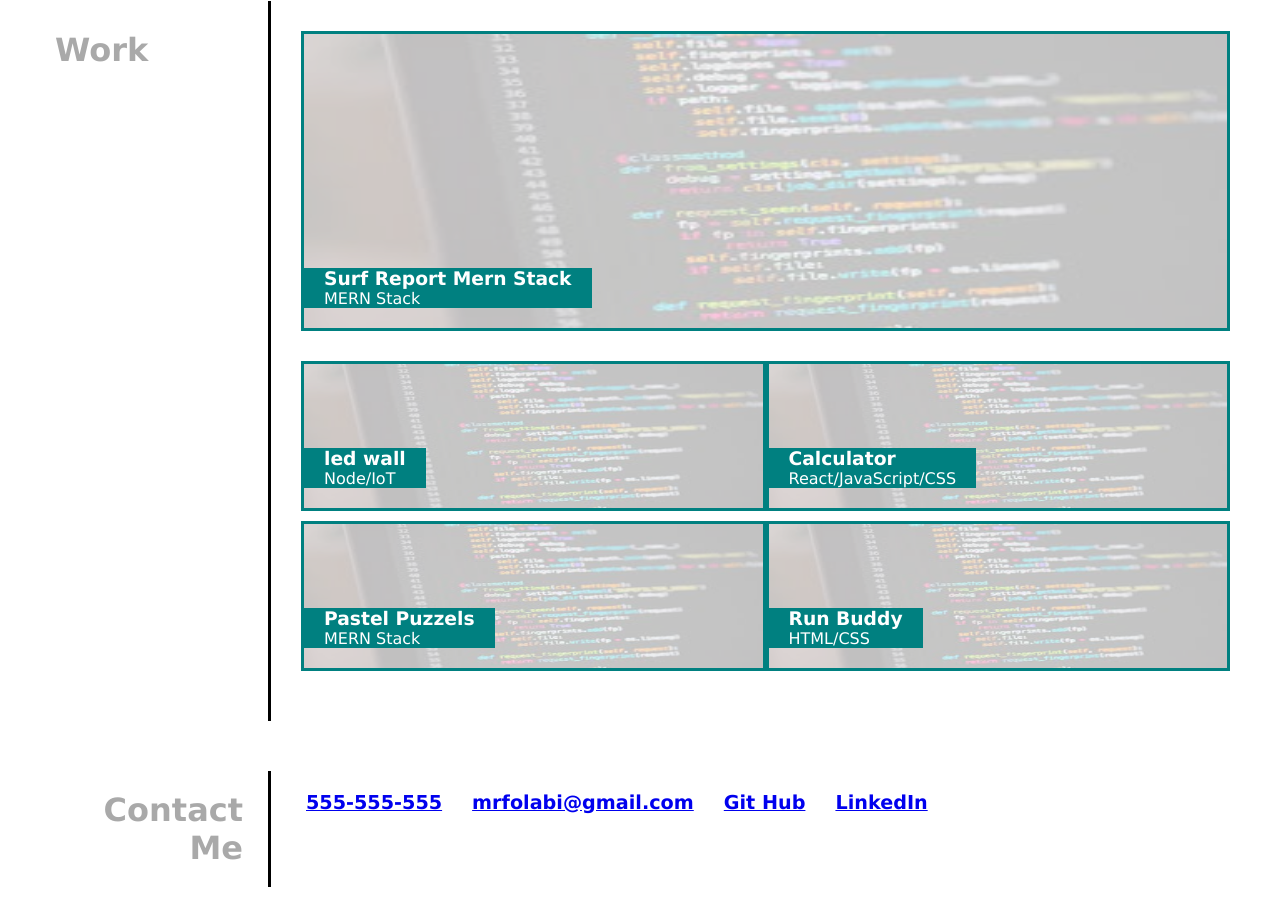
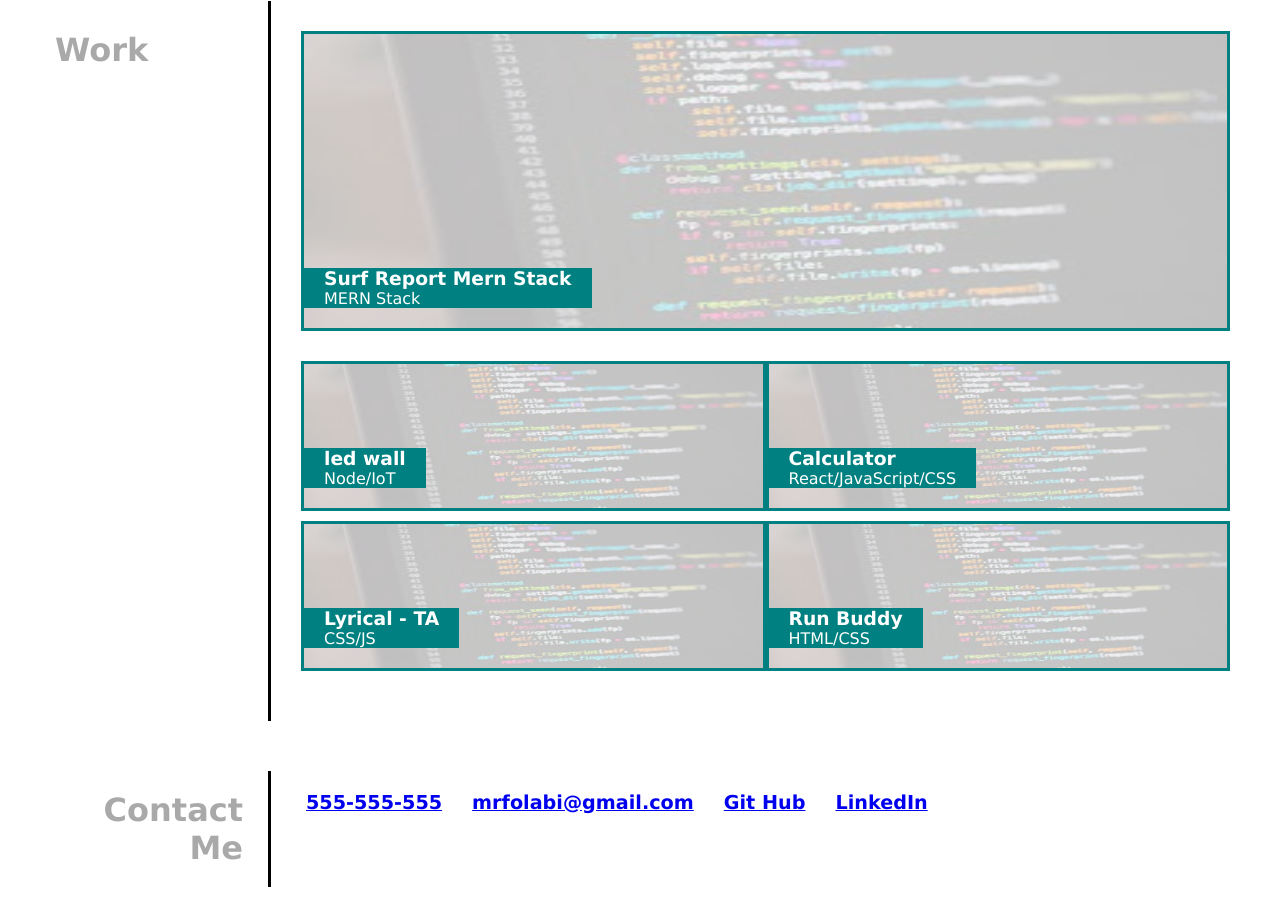
Before and after one commit to afolabi19/portfolio, a plain HTML site: page index.html in a window 1280 px wide. Shown: the part 447-1364 px from the top of the page. Drawn offline with Linux system fonts and the light colour scheme.

Commit message:
update to resume

```diff
--- a/index.html
+++ b/index.html
@@ -95,13 +95,13 @@
                             </div>
 
                             <div class="sub-job-info">
-
+                                <a href="https://dustin2400.github.io/lyrical-ta">
                                     <img src="./assets/css/Code-Picture.jpeg">
 
                                 <div class="projectname">
 
-                                    <h3>Pastel Puzzels </h3>
-                                    <P> MERN Stack</p>
+                                    <h3>Lyrical - TA </h3>
+                                    <P> CSS/JS</p>
                                 </div>
                             </div>
 
```
